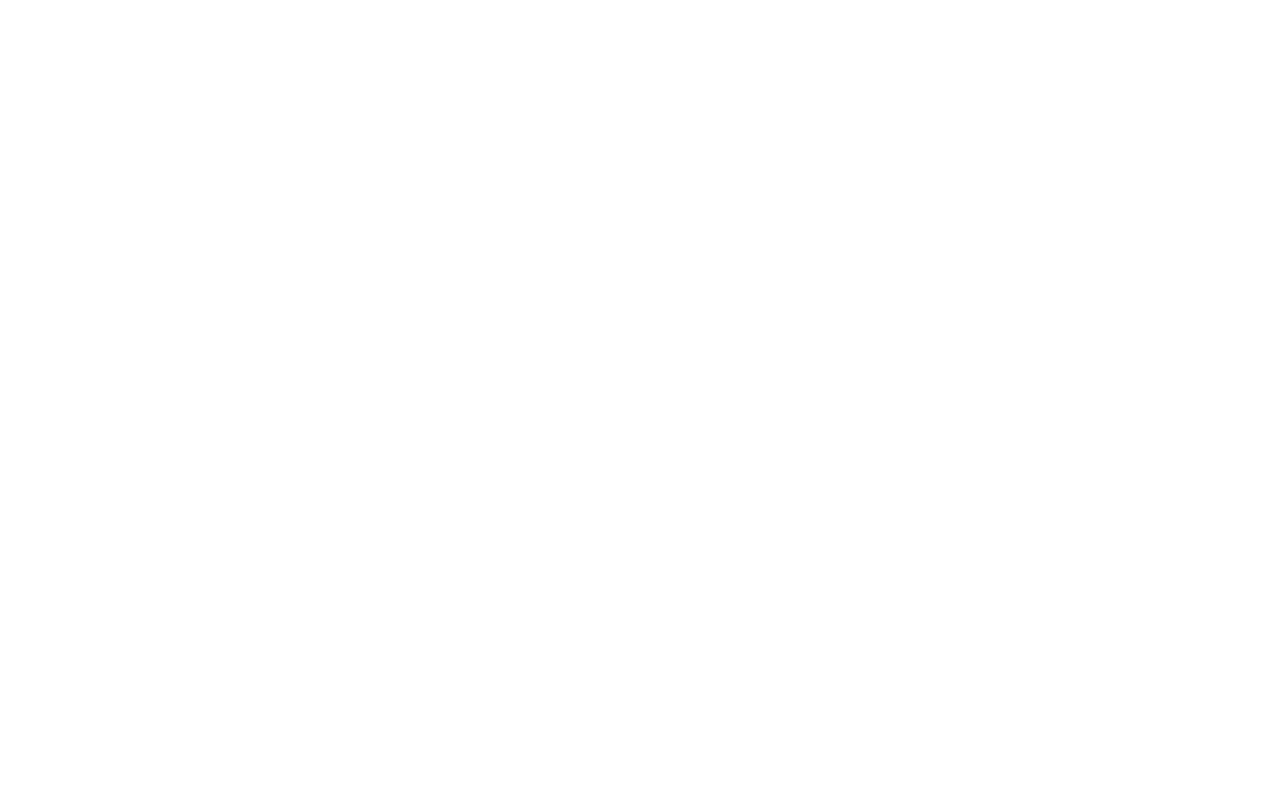
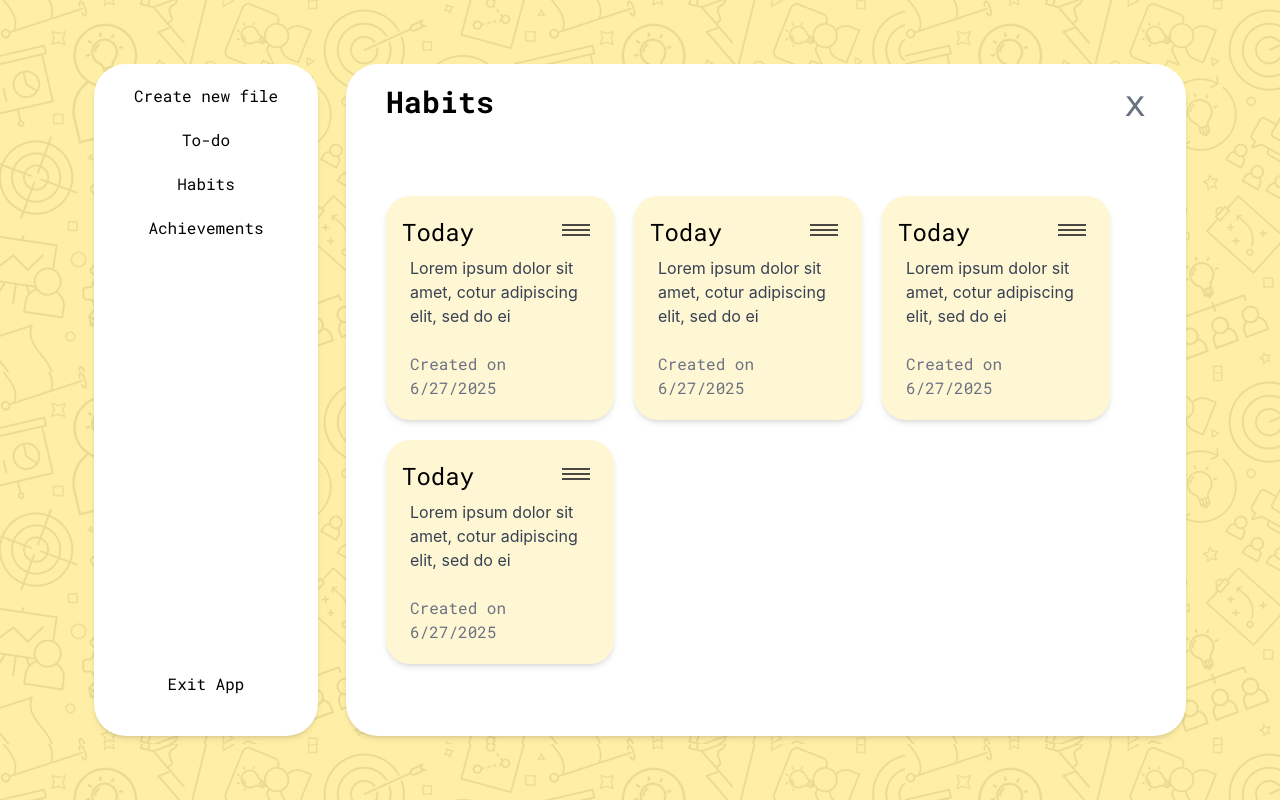
Before and after one commit to kcat28/Not-Your-Typical-To-Do-List-App, a React (Vite) app: page /habits in a window 1280 px wide. Before the commit this address had no page. Built offline with nearby package versions, Linux system fonts and the light colour scheme.

Commit message:
full UI routing and created new component (note details)

```diff
--- a/package.json
+++ b/package.json
@@ -12,6 +12,7 @@
   "dependencies": {
     "@tailwindcss/vite": "^4.1.10",
     "animejs": "^4.0.2",
+    "framer-motion": "^12.19.2",
     "react": "^19.1.0",
     "react-dom": "^19.1.0",
     "react-router-dom": "^7.6.2"
--- a/src/components/AchievementCard.jsx
+++ b/src/components/AchievementCard.jsx
@@ -1,6 +1,6 @@
 import { useState, useEffect } from 'react';
 
-function AchievementCard({ count = 35, activity = "Running with the Wind" }) {
+function Achievementcard({ count = 35, activity = "Running with the Wind" }) {
   const [bgColor, setBgColor] = useState('');
 
   function getRandomColor() {
@@ -38,4 +38,4 @@
   );
 }
 
-export default AchievementCard;
+export default Achievementcard;
--- a/src/components/Contentcard.jsx
+++ b/src/components/Contentcard.jsx
@@ -1,9 +1,10 @@
 
 import edit from '../assets/edit.png'
-function Contentcard(){
-
+function Contentcard({onClick}){
     return(
-        <div className="bg-[#FFF7D4] rounded-3xl shadow-md px-4 py-5 w-[30%] cursor-pointer">
+        <div
+        onClick={onClick}
+        className='${shrink ? "w-[22%] opacity-60" : "w-[30%]"} bg-[#FFF7D4] rounded-3xl shadow-md px-4 py-5 w-[30%] cursor-pointer'>
 
             <div className="relative mb-2">
                 <h1 className="text-2xl text-black font-normal font-roboto text-start">Today</h1>
@@ -13,7 +14,7 @@
             </div>
 
             <div className='flex flex-col gap-6 px-2'>
-                <p className='text-gray-700'>Lorem ipsum dolor sit amet, consectetur adipiscing elit, sed do eiusmem ipsum dolor sit amet, consectetur adipiscing elit, sed do eiusmod tempor incid Lorem ipsum dolor sit amet, consectetur adipiscing elit, sed do ei</p>
+                <p className='text-gray-700'>Lorem ipsum dolor sit amet, cotur adipiscing elit, sed do ei</p>
                 <p className='font-roboto text-gray-500'>Created on 6/27/2025</p>
             </div>
 
--- /dev/null
+++ b/src/components/Maincontent.jsx
@@ -0,0 +1,30 @@
+import { useNavigate } from 'react-router-dom';
+
+function Maincontent({ title, children, isSub = false, isOpen = null}) {
+  const navigate = useNavigate();
+
+  return (
+    <div className={`bg-white rounded-4xl shadow-md px-10 py-5 h-full overflow-y-auto
+      ${isOpen ? 'w-[40%]' : 'w-[70%]'}`}>
+
+      <div className="relative mb-4">
+        <h1 className="text-3xl font-bold font-roboto text-start pb-15">{title}</h1>
+
+        {isSub && !isOpen && (
+          <button
+            className="absolute top-0 right-0 text-4xl font-normal font-mono text-gray-500 hover:text-red-500 transition cursor-pointer"
+            onClick={() => navigate('/dashboard')}>
+            x
+          </button>
+        )}
+
+      </div>
+
+      <div className="flex flex-wrap gap-5">
+        {children}
+      </div>
+    </div>
+  );
+}
+
+export default Maincontent;
--- /dev/null
+++ b/src/components/Notedetail.jsx
@@ -0,0 +1,38 @@
+import { motion } from 'framer-motion';
+import {useState} from 'react';
+
+function NoteDetail({ note, onClose }) {
+  const [isComplete, setIsComplete] = useState(false);
+  const handleToggle = () => {
+    setIsComplete(prev => !prev);
+  };
+
+  return (
+    <motion.div
+      className="bg-white rounded-4xl shadow-md px-10 py-5 w-[30%] h-full overflow-y-auto" initial={{ x: -300, opacity: 0 }}
+      animate={{ x: 0, opacity: 1 }} exit={{ x: -300, opacity: 0 }} transition={{ duration: 0.3 }}>
+
+      {/*top-bar container*/}
+      <div className="relative flex justify-between items-center mb-4">
+        {/*back btn*/}
+        <button className="text-2xl font-bold font-roboto hover:text-gray-500 cursor-pointer" onClick={onClose}>←</button>
+
+        {/*note title*/}
+        <h1 className=" text-2xl font-bold font-roboto absolute top-0 left-10">{note}</h1>
+
+        {/*complete? toggle*/}
+        <button onClick={handleToggle} className={`text-sm font-roboto px-3 py-1 rounded-lg transition cursor-pointer
+          ${isComplete ? "bg-green-200 text-green-800" : "bg-gray-200 text-gray-700 hover:bg-yellow-200"}`}>
+          {isComplete ? "✓ Completed" : "Mark as Complete"}
+        </button>
+      </div>
+
+      {/*note texts*/}
+      <p className="text-sm text-gray-600">
+        Full note details would appear here. You can also put edit/delete buttons.
+      </p>
+    </motion.div>
+  );
+}
+
+export default NoteDetail;
--- /dev/null
+++ b/src/components/Sidebar.jsx
@@ -0,0 +1,18 @@
+import { useNavigate } from 'react-router-dom';
+
+function Sidebar() {
+    const navigate = useNavigate();
+
+    return (
+        <div className='flex flex-col bg-white rounded-4xl shadow-md px-10 py-5 h-full gap-5 items-center relative'>
+            {/* Sidebar */}
+            <button className='font-roboto cursor-pointer hover:text-[#83b169]'>Create new file</button>
+            <button className='font-roboto cursor-pointer hover:text-[#d6a475]' onClick={()=> navigate('/to-do')}>To-do</button>
+            <button className='font-roboto cursor-pointer hover:text-[#d6a475]' onClick={()=> navigate('/habits')}>Habits</button>
+            <button className='font-roboto cursor-pointer hover:text-[#d6a475]' onClick={() => navigate('/achievement')}>Achievements</button>
+            <button className='font-roboto cursor-pointer hover:text-red-500 absolute bottom-10' onClick={() => navigate('/')}>Exit App</button>
+        </div>
+    );
+}
+
+export default Sidebar;
--- a/src/pages/Achievement.jsx
+++ b/src/pages/Achievement.jsx
@@ -1,6 +1,6 @@
 import scattered_icons from '../assets/scattered_icons.png';
-import AchievementCard from "../components/AchievementCard";
-import { Navigate, useNavigate } from 'react-router-dom';
+import Achievementcard from '../components/AchievementCard';
+import {useNavigate } from 'react-router-dom';
 function Achievement() {
     const navigate = useNavigate();
     return (
@@ -14,11 +14,11 @@
                         onClick={() => navigate('/dashboard')}>x</button>
 
                     <div className='flex flex-wrap items-start gap-5'>
-                            <AchievementCard/>
-                            <AchievementCard/>
-                            <AchievementCard/>
-                            <AchievementCard/>
-                            <AchievementCard/>
+                            <Achievementcard/>
+                            <Achievementcard/>
+                            <Achievementcard/>
+                            <Achievementcard/>
+                            <Achievementcard/>
                     </div>
                 </div>
 
--- /dev/null
+++ b/src/pages/Habits.jsx
@@ -0,0 +1,30 @@
+import { useState } from 'react';
+import scattered_icons from '../assets/scattered_icons.png'
+import Contentcard from '../components/Contentcard'
+import Sidebar from '../components/Sidebar.jsx';
+import Maincontent from '../components/Maincontent.jsx';
+import Notedetail from '../components/Notedetail.jsx';
+
+function Habits() {
+    const [selectedNote, setSelectedNote] = useState(null);
+
+    return(
+        <div className="h-screen w-screen bg-[#FFEE9F] flex flex-row justify-center px-10 pt-16 pb-16 gap-7"
+             style={{ backgroundImage: `url(${scattered_icons})`}}>
+                {/* Sidebar */}
+                 <Sidebar/>
+
+                {/* Main Content */}
+                 <Maincontent title="Habits" isSub={true} isOpen={selectedNote} >
+                    <Contentcard onClick={() => setSelectedNote("Note 1")} shrink={selectedNote !== null} />
+                    <Contentcard onClick={() => setSelectedNote("Note 2")} shrink={selectedNote !== null} />
+                    <Contentcard onClick={() => setSelectedNote("Note 3")} shrink={selectedNote !== null} />
+                    <Contentcard onClick={() => setSelectedNote("Note 4")} shrink={selectedNote !== null} />
+                </Maincontent>
+
+                {selectedNote && (<Notedetail note={selectedNote} onClose={() => setSelectedNote(null)} />)}
+        </div>
+    )
+}
+
+export default Habits
--- /dev/null
+++ b/src/pages/Todo.jsx
@@ -0,0 +1,31 @@
+import { useState } from 'react';
+import scattered_icons from '../assets/scattered_icons.png'
+import Contentcard from '../components/Contentcard'
+import Sidebar from '../components/Sidebar.jsx';
+import Maincontent from '../components/Maincontent.jsx';
+import Notedetail from '../components/Notedetail.jsx';
+
+function Todo() {
+    const [selectedNote, setSelectedNote] = useState(null);
+
+
+    return(
+        <div className="h-screen w-screen bg-[#FFEE9F] flex flex-row justify-center px-10 pt-16 pb-16 gap-7"
+             style={{ backgroundImage: `url(${scattered_icons})`}}>
+                {/* Sidebar */}
+                <Sidebar/>
+
+                {/* Main Content */}
+                <Maincontent title="To-do" isSub={true} isOpen={selectedNote} >
+                    <Contentcard onClick={() => setSelectedNote("Note 1")} shrink={selectedNote !== null} />
+                    <Contentcard onClick={() => setSelectedNote("Note 2")} shrink={selectedNote !== null} />
+                    <Contentcard onClick={() => setSelectedNote("Note 3")} shrink={selectedNote !== null} />
+                    <Contentcard onClick={() => setSelectedNote("Note 4")} shrink={selectedNote !== null} />
+                </Maincontent>
+
+                {selectedNote && (<Notedetail note={selectedNote} onClose={() => setSelectedNote(null)} />)}
+        </div>
+    )
+}
+
+export default Todo
--- a/src/router/Router.jsx
+++ b/src/router/Router.jsx
@@ -3,7 +3,8 @@
 import LandingPage from '../pages/LandingPage';
 import Achievement from '../pages/Achievement';
 import Dashboard from '../pages/Dashboard';
-
+import Todo from '../pages/Todo';
+import Habits from  '../pages/Habits'
 
 export default function router(){
     return(
@@ -11,6 +12,10 @@
             <Route path="/" element={<LandingPage/>}/>
             <Route path="/achievement" element={<Achievement />} />
             <Route path="/dashboard" element={<Dashboard />} />
+            <Route path="/to-do" element={<Todo />} />
+            <Route path="/habits" element={<Habits />} />
+
+
         </Routes>
     )
 }
```
Also changed, not shown: src/pages/Dashboard.jsx (+9 -21 lines), 1 other file (tests, documents, lock files or other folders).
